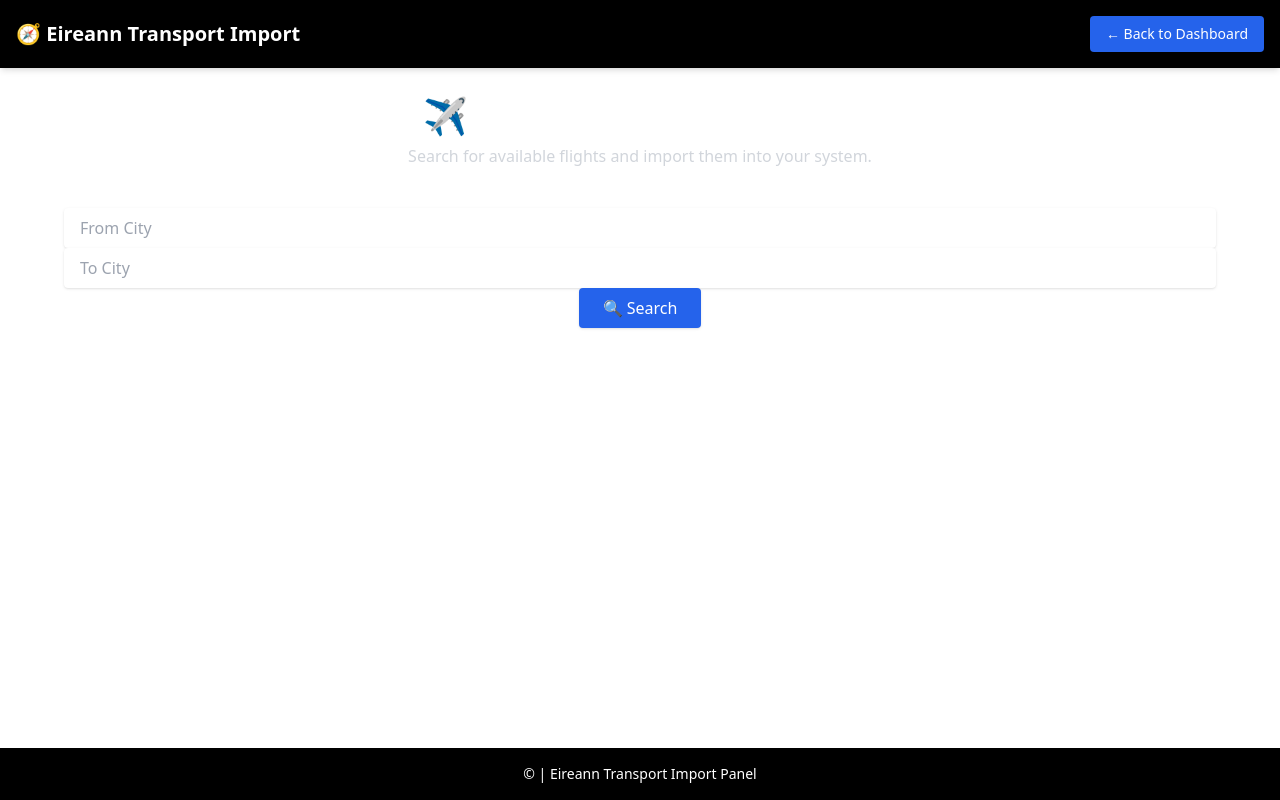
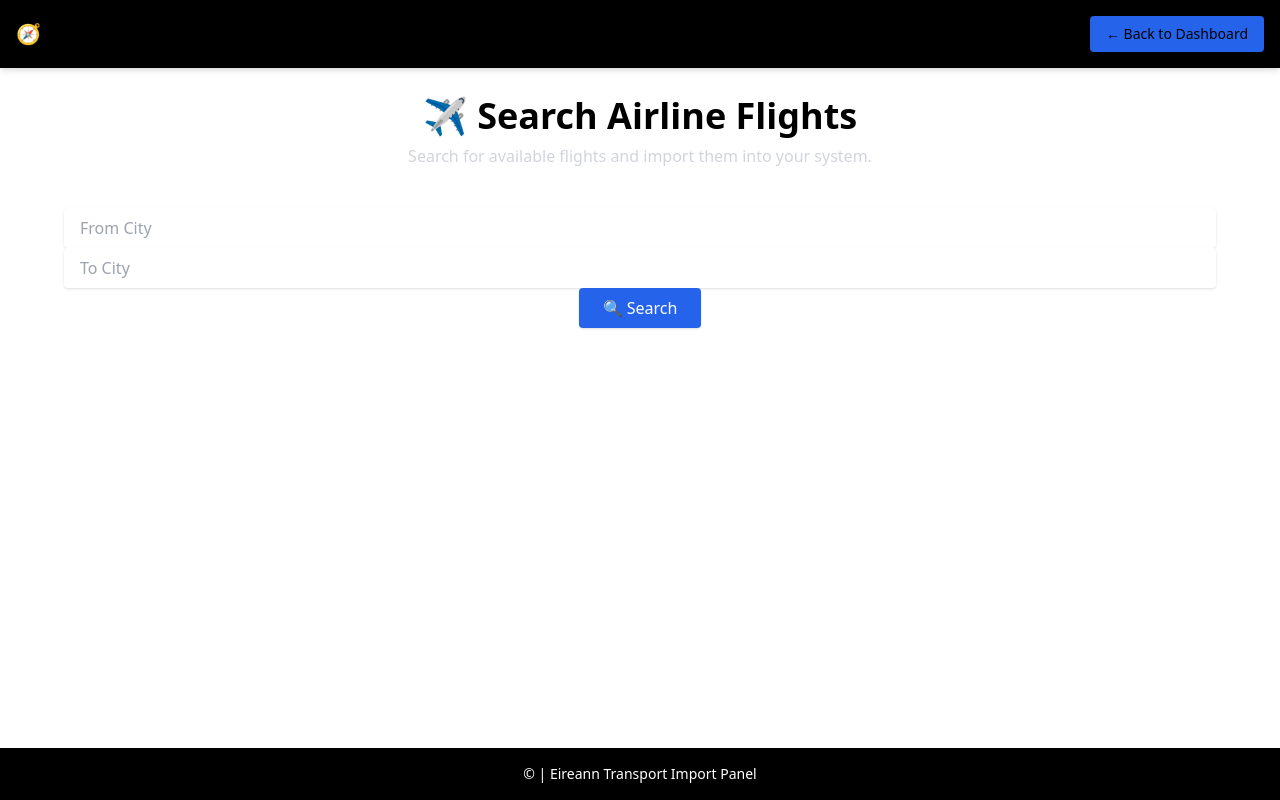
Before and after one commit to lyuble63daniel/transport_logistics, a Django app: page /airline/search/ in a window 1280 px wide. Run offline with Django 5.2, Linux system fonts and the light colour scheme.

Commit message:
transport_logistic_airline

```diff
--- a/airline_transport/templates/search_flights.html
+++ b/airline_transport/templates/search_flights.html
@@ -7,7 +7,7 @@
   <title>Search Flights</title>
   <link href="{% static 'css/output.css' %}" rel="stylesheet">
 </head>
-<body class="bg-gradient-to-br from-slate-900 to-slate-800 min-h-screen text-white flex flex-col">
+<body class="bg-gradient-to-br from-slate-900 to-slate-800 min-h-screen text-black flex flex-col">
 
 <!-- ✅ Navbar -->
 <nav class="w-full bg-black bg-opacity-30 backdrop-blur-lg shadow-md p-4 fixed top-0 z-50">
```
